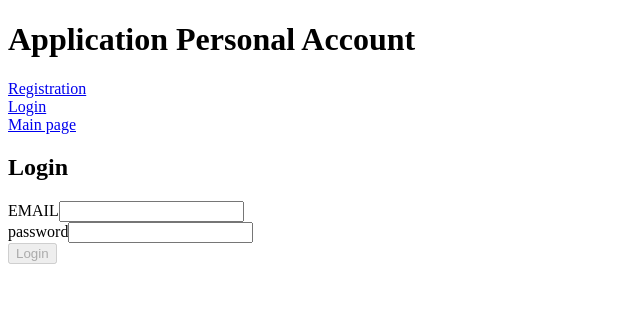
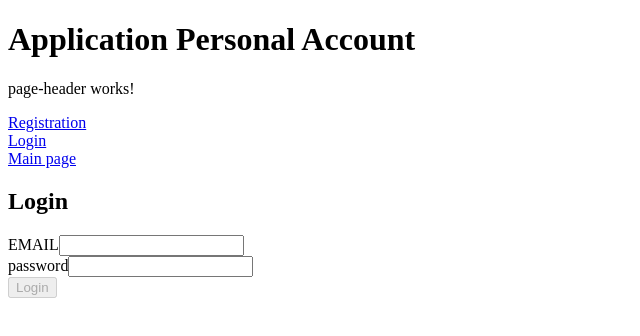
Before and after one commit to kokovych/angular_register_login_app, an Angular app: page /login in a window 1280 px wide. Shown: the top 336 px of the page, without its empty margins (0-640 px from the left). Built offline with nearby package versions, Linux system fonts and the light colour scheme.

Commit message:
add header page to independent component

```diff
--- a/src/app/app.component.html
+++ b/src/app/app.component.html
@@ -1,16 +1,4 @@
 <h1>{{title}}</h1>
 
 <router-outlet>
-  <nav>
-    <div *ngIf="!userIsAuthorize ">
-      <a routerLink="/registration">Registration</a>
-      <br>
-      <a routerLink="/login">Login</a>
-      <br>
-    </div>
-    <div>
-      <a routerLink="/">Main page</a>
-      <br>
-    </div>
-  </nav>
 </router-outlet>
--- a/src/app/app.component.ts
+++ b/src/app/app.component.ts
@@ -1,5 +1,5 @@
-import { Component } from '@angular/core';
-import { CheckAuthService} from './_services/check-auth.service';
+import { Component, OnInit } from '@angular/core';
+// import { CheckAuthService} from './_services/check-auth.service';
 
 
 @Component({
@@ -7,8 +7,13 @@ import { CheckAuthService} from './_services/check-auth.service';
   templateUrl: './app.component.html',
   styleUrls: ['./app.component.css']
 })
-export class AppComponent {
-  constructor(private _checkAuth: CheckAuthService){}
+export class AppComponent implements OnInit{
+  constructor(){
+    console.log('AppComponent');
+  };
   title = 'Application Personal Account';
-  userIsAuthorize: boolean = this._checkAuth.isAuthorized();
+  ngOnInit() {
+    console.log('in ngOnInit  AppComponent');
+
+  }
 }
--- a/src/app/app.module.ts
+++ b/src/app/app.module.ts
@@ -26,10 +26,10 @@ import { PageHeaderComponent } from './page-header/page-header.component';
   ],
   declarations: [
     AppComponent,
+    PageHeaderComponent,
     LoginComponent,
     HomepageComponent,
     RegistrationComponent,
-    PageHeaderComponent
   ],
   providers: [
     LoginUserService,
--- a/src/app/homepage/homepage.component.html
+++ b/src/app/homepage/homepage.component.html
@@ -1,3 +1,7 @@
+<app-page-header>
+
+</app-page-header>
+
 <p>
   Home page here
 </p>
--- a/src/app/homepage/homepage.component.ts
+++ b/src/app/homepage/homepage.component.ts
@@ -15,8 +15,11 @@ export class HomepageComponent implements OnInit {
     private _userData: UserDataService, private _checkAuth: CheckAuthService) { }
 
   ngOnInit() {
+    console.log("You aer in on init of hamepage!");
     let userIsAuthorize: boolean;
     userIsAuthorize = this._checkAuth.isAuthorized();
+    console.log("userIsAuthorize====>>");
+    console.log(userIsAuthorize);
     if (userIsAuthorize){
       console.log('userIsAuthorize: ', userIsAuthorize);
 
--- a/src/app/login/login.component.html
+++ b/src/app/login/login.component.html
@@ -1,3 +1,7 @@
+<app-page-header>
+
+</app-page-header>
+
 <h2>Login</h2>
 
 <form [formGroup] ="userLoginForm" (ngSubmit) = "onSubmit(userLoginForm.value)">
--- a/src/app/login/login.component.ts
+++ b/src/app/login/login.component.ts
@@ -12,7 +12,11 @@ import { LoginUserService } from '../_services/loginuser.service';
   styleUrls: ['./login.component.css']
 })
 export class LoginComponent implements OnInit {
-  constructor(private _loginUserService: LoginUserService, private router: Router) {}
+  constructor(private _loginUserService: LoginUserService, private router: Router) {
+    this.router.routeReuseStrategy.shouldReuseRoute = function() {
+      return false;
+    };
+  }
   user: User = new User();
   userLoginForm: FormGroup;
 
@@ -40,9 +44,10 @@ export class LoginComponent implements OnInit {
           // redirect to main page
 
           console.log("before navigate");
+          // this.ngZone.run(() => this.router.navigateByUrl("/"))
           this.router.navigate(['/']);
-          window.location.href = '/';
-          window.location.reload();
+          // window.location.href = '/';
+          // window.location.reload();
           // setTimeout(() =>
           //   {
           //     console.log("before navigate in timeout");
--- a/src/app/page-header/page-header.component.html
+++ b/src/app/page-header/page-header.component.html
@@ -1,3 +1,15 @@
 <p>
   page-header works!
 </p>
+<nav>
+  <div *ngIf="!userIsAuthorize ">
+    <a routerLink="/registration">Registration</a>
+    <br>
+    <a routerLink="/login">Login</a>
+    <br>
+  </div>
+  <div>
+    <a routerLink="/">Main page</a>
+    <br>
+  </div>
+</nav>
--- a/src/app/page-header/page-header.component.ts
+++ b/src/app/page-header/page-header.component.ts
@@ -1,4 +1,6 @@
 import { Component, OnInit } from '@angular/core';
+
+import {CheckAuthService} from '../_services/check-auth.service';
 
 @Component({
   selector: 'app-page-header',
@@ -7,9 +9,10 @@ import { Component, OnInit } from '@angular/core';
 })
 export class PageHeaderComponent implements OnInit {
 
-  constructor() { }
-
+  constructor(private _checkAuth: CheckAuthService) { }
+  userIsAuthorize: boolean = this._checkAuth.isAuthorized();
   ngOnInit() {
+    console.log("you are in ngOnInit PageHeaderComponent");
   }
 
 }
--- a/src/app/registration/registration.component.html
+++ b/src/app/registration/registration.component.html
@@ -1,3 +1,7 @@
+<app-page-header>
+
+</app-page-header>
+
 <p>
   registration works!
 </p>
```
